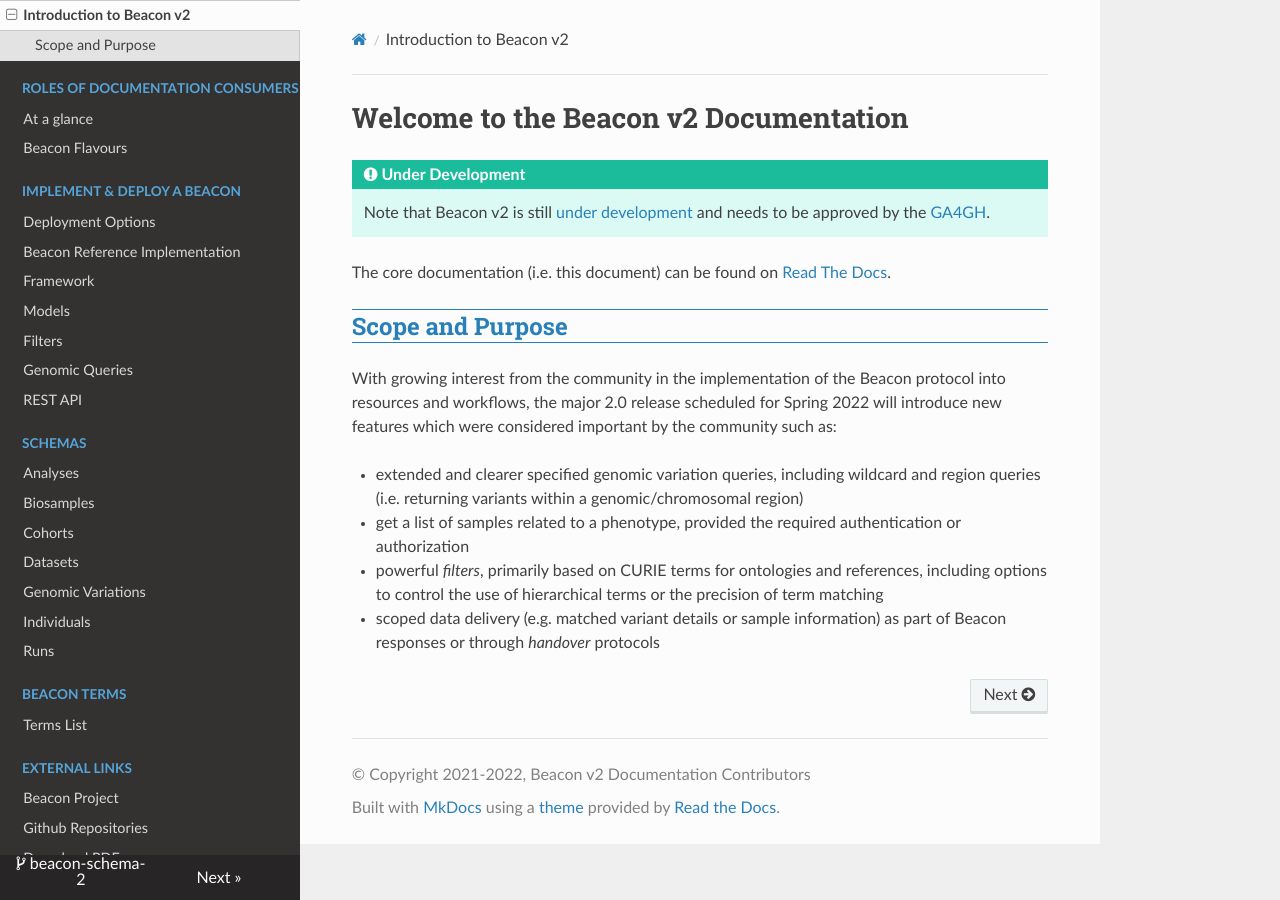
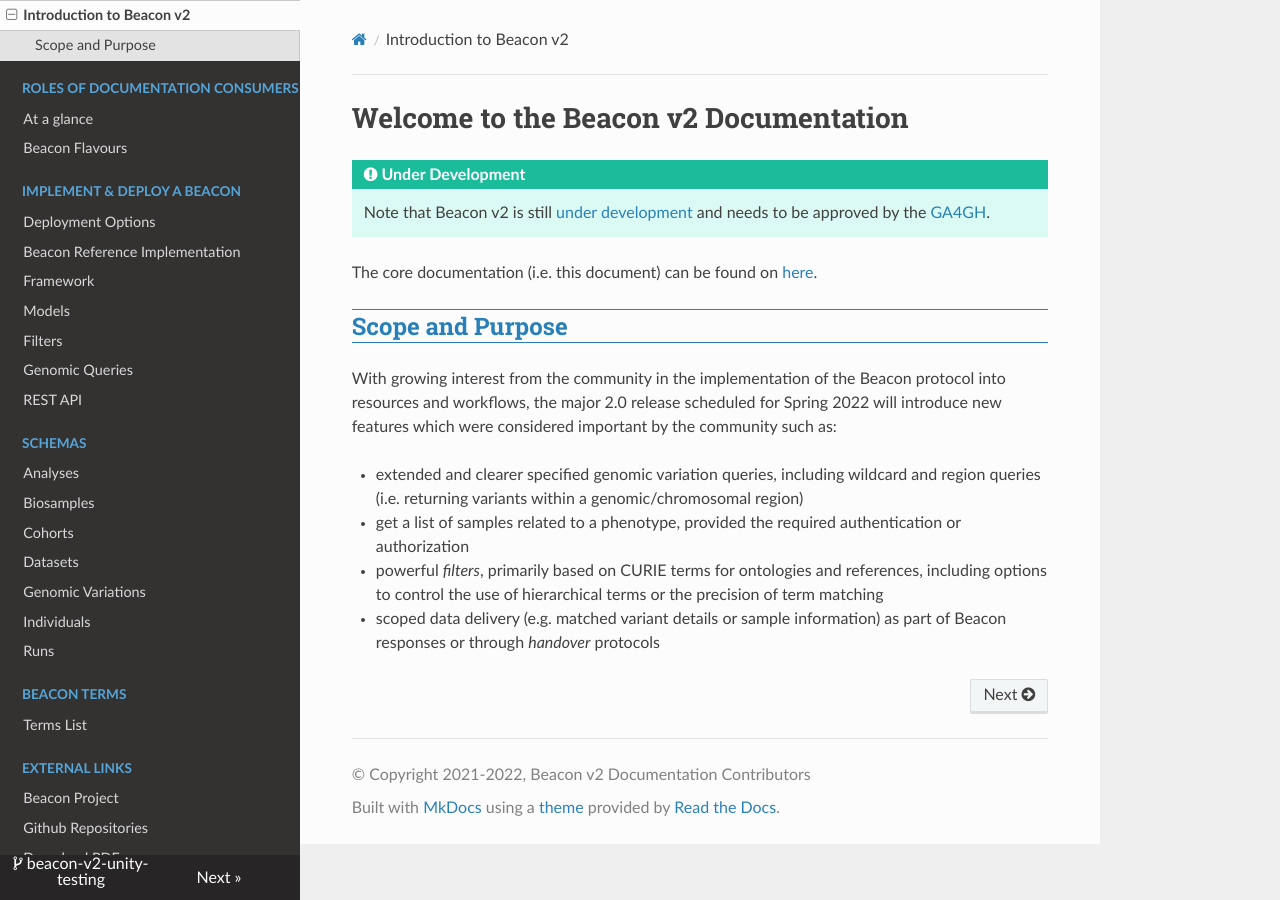
Before and after one commit to ga4gh-beacon/beacon-v2, an MkDocs documentation site: the page built from docs/index.md, in a window 1280 px wide. Built offline with MkDocs 1.6.1, drawn with Linux system fonts in a browser that asks for light colours; nearby versions of some CDN libraries.

Commit message:
doc link fix

```diff
--- a/docs/index.md
+++ b/docs/index.md
@@ -4,7 +4,7 @@
 
 	Note that Beacon v2 is still [under development](https://github.com/ga4gh-beacon/beacon-v2-Models) and needs to be approved by the [GA4GH](https://www.ga4gh.org/).
 
-The core documentation (i.e. this document) can be found on [Read The Docs](https://beacon-schema-2.readthedocs.io/en/latest).
+The core documentation (i.e. this document) can be found on [here](https://beacon-project.io/beacon-v2-unity-testing/).
 
 ## Scope and Purpose
 
--- a/mkdocs.yaml
+++ b/mkdocs.yaml
@@ -1,8 +1,8 @@
 site_name: Beacon v2 Documentation
-site_description: 'Read the Docs Documentation for Beacon v2'
-#site_author: 'Manuel Rueda, PhD'
+site_description: 'Documentation for Beacon v2'
+#site_author: 'Manuel Rueda, Michael Baudis and Laureen Fromont'
 copyright: '&copy; Copyright 2021-2022, Beacon v2 Documentation Contributors'
-repo_name: 'beacon-schema-2'
+repo_name: 'beacon-v2-unity-testing'
 
 extra_css: [css/theme_overrides.css]
 
```
